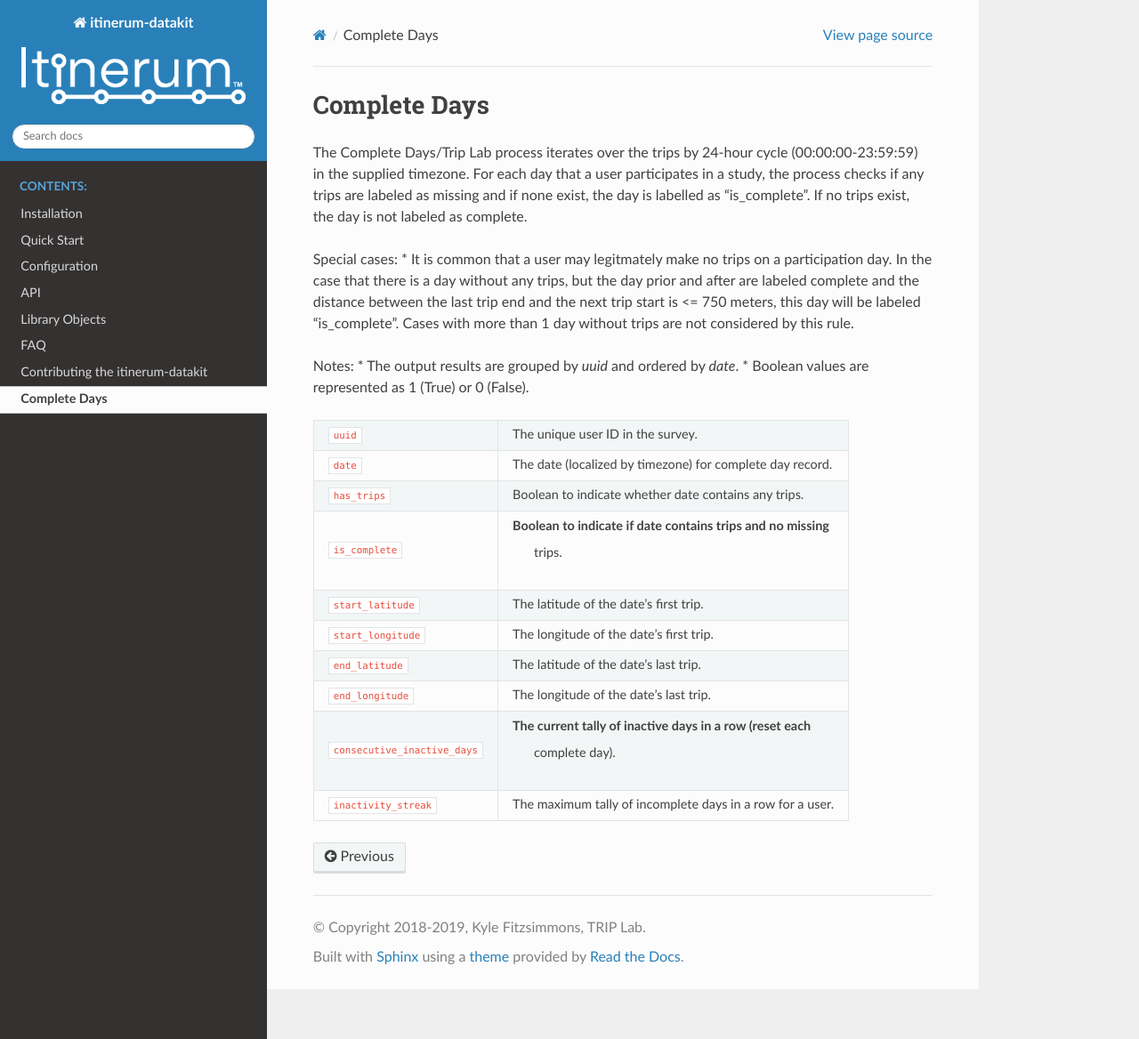
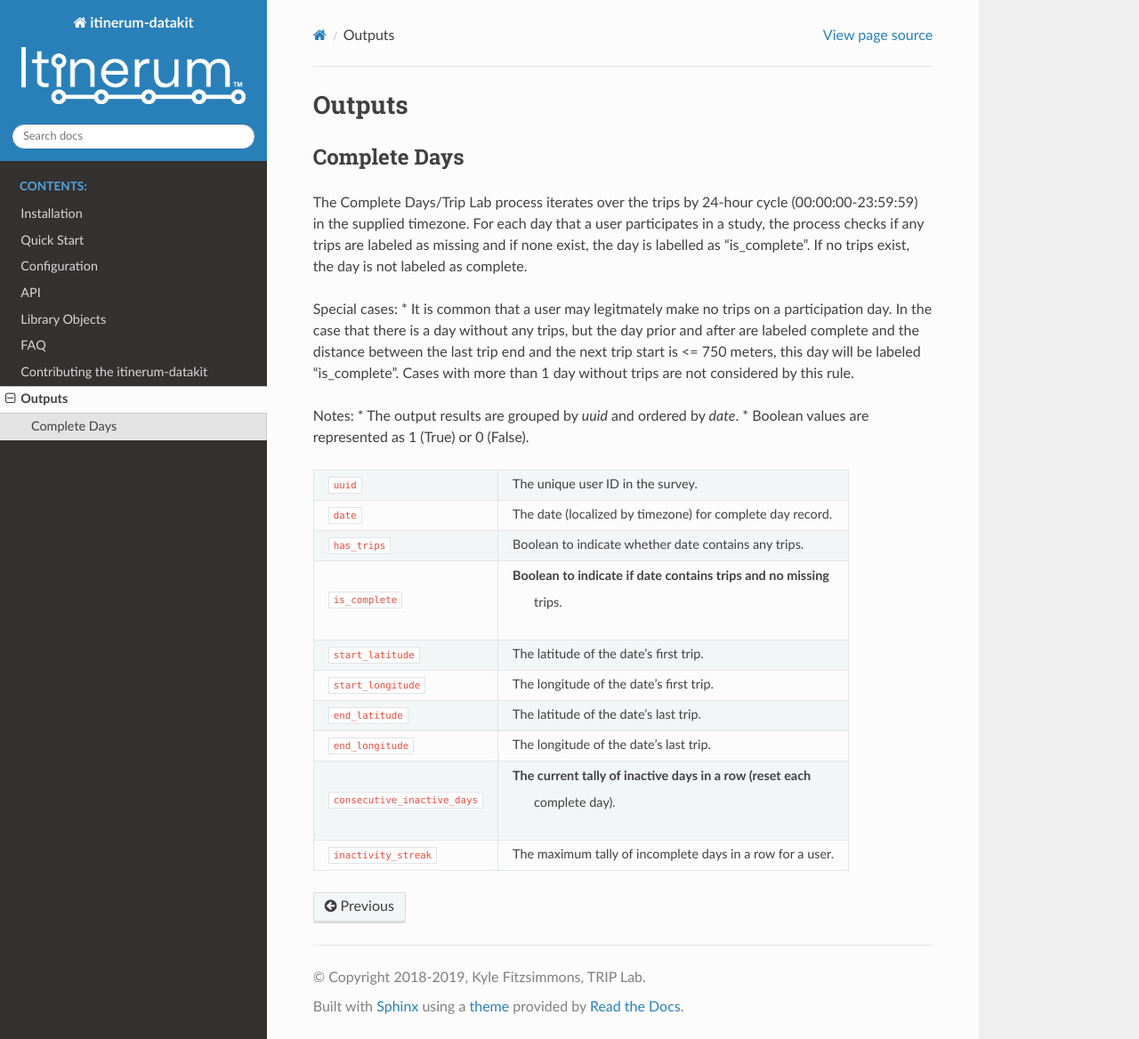
Before and after one commit to TRIP-Lab/itinerum-tripkit, a Sphinx documentation site: the page built from docs/outputs/complete_days.rst, in a window 1280 px wide and 1168 px high. Shown: the whole window at 89% size. Built offline with Sphinx 7.4.7 and the Read the Docs theme 2.0.0, drawn with Linux system fonts in a browser that asks for light colours.

Commit message:
Docs TOC edit

```diff
--- a/docs/outputs/complete_days.rst
+++ b/docs/outputs/complete_days.rst
@@ -1,4 +1,8 @@
-.. _OutputCompleteDaysPage:
+.. _OutputsPage:
+
+=======
+Outputs
+=======
 
 Complete Days
 =============
```
